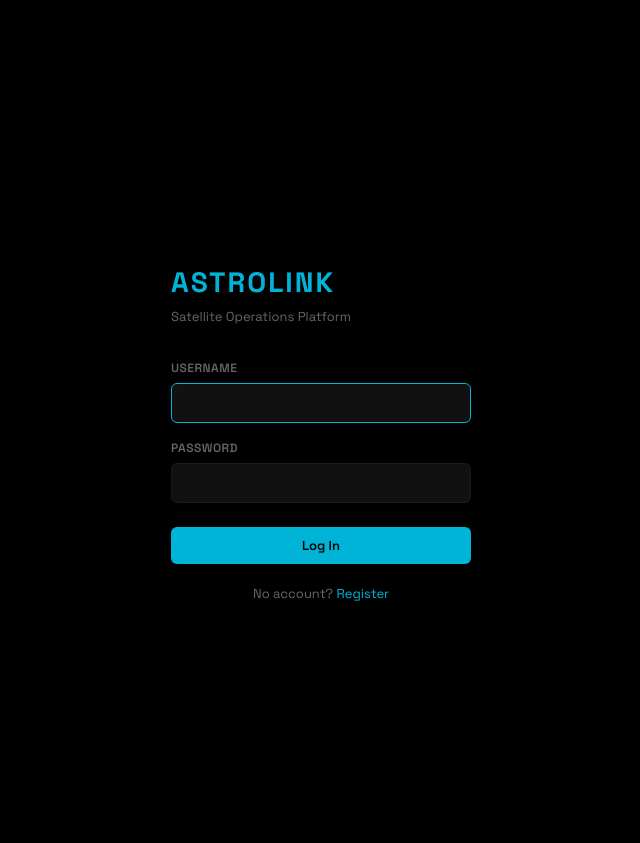
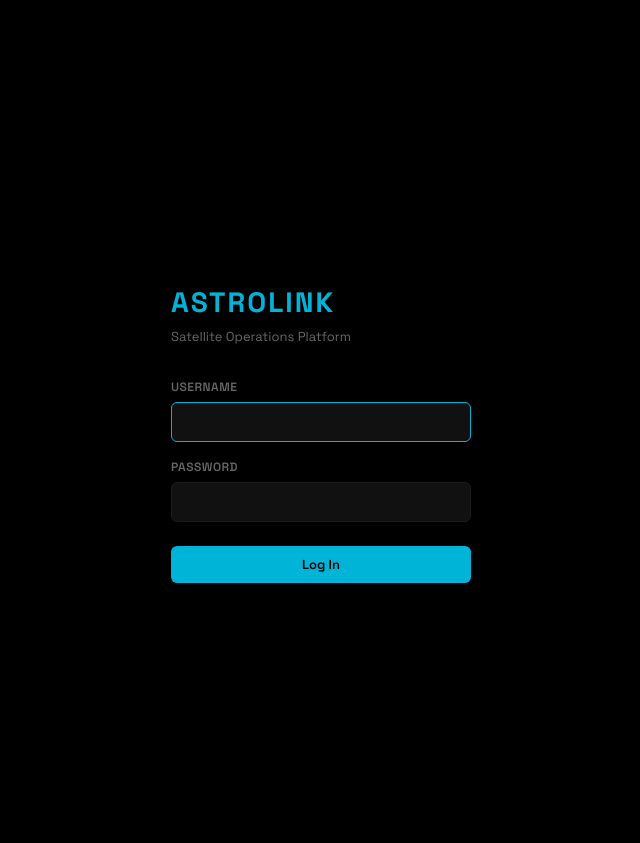
Before and after one commit to Kaylee-B04/astrolink-starter, a Flask app: page /login in a window 1280 px wide. Shown: the top 843 px of the page, without its empty margins (319-959 px from the left). Run offline with Flask 3, Linux system fonts and the light colour scheme.

Commit message:
imported abort from flask and updated login.html

```diff
--- a/app/auth.py
+++ b/app/auth.py
@@ -9,7 +9,7 @@ Notice what this does NOT do (these are things teams build):
   - expire sessions
 """
 
-from flask import Blueprint, render_template, redirect, url_for, flash, request
+from flask import Blueprint, render_template, redirect, url_for, flash, request, abort
 from flask_login import login_user, logout_user, login_required, current_user
 from app.models import db, User, LoginLog
 
@@ -63,6 +63,7 @@ def login():
 
 @auth_bp.route("/register", methods=["GET", "POST"])
 def register():
+    abort(404)
     if request.method == "POST":
         username = request.form.get("username", "").strip()
         password = request.form.get("password", "")
--- a/app/templates/login.html
+++ b/app/templates/login.html
@@ -19,7 +19,6 @@
             <button type="submit" class="btn btn-primary btn-full">Log In</button>
         </form>
 
-        <p class="auth-link">No account? <a href="{{ url_for('auth.register') }}">Register</a></p>
     </div>
 </div>
 {% endblock %}
```
